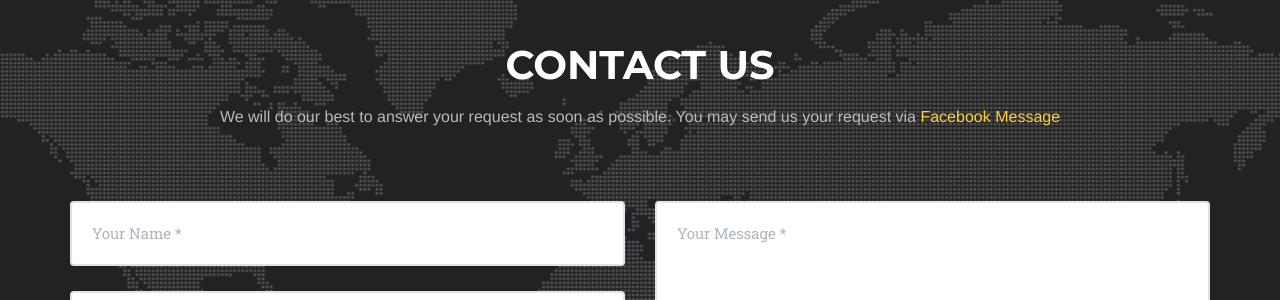
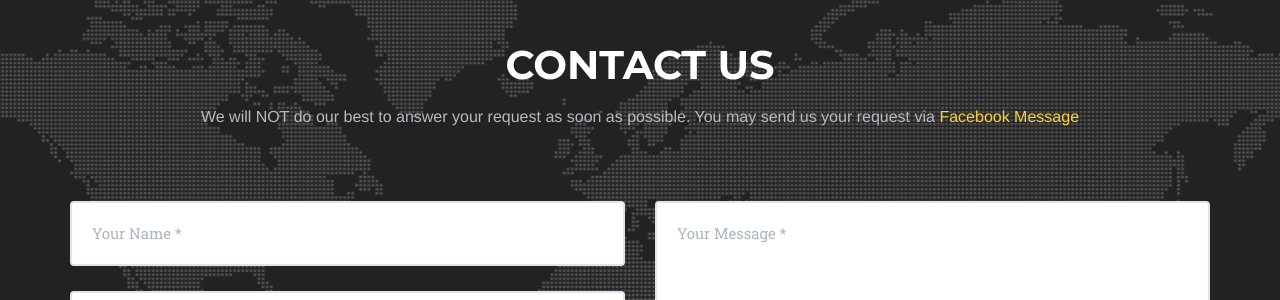
Before and after one commit to NathanWhelan/nathanwhelan.github.io, a Jekyll site: the page built from index.html, in a window 1280 px wide and 900 px high, scrolled down 4532 px. Shown: the part 152-452 px from the top of the window. Built offline with Jekyll 4.4.1, drawn with Linux system fonts in a browser that asks for light colours; some web fonts are replaced.

Commit message:
Update contact.html

```diff
--- a/_includes/contact.html
+++ b/_includes/contact.html
@@ -17,7 +17,7 @@
             <div class="row">
                 <div class="col-lg-12 text-center">
                     <h2 class="section-heading">Contact Us</h2>
-                    <h3 class="section-subheading text-muted">We will do our best to answer your request as soon as possible. You may send us your request via <a href="https://www.facebook.com/malaysianstudentstechnologyconference">Facebook Message</a></h3>
+                    <h3 class="section-subheading text-muted">We will NOT do our best to answer your request as soon as possible. You may send us your request via <a href="https://www.facebook.com/malaysianstudentstechnologyconference">Facebook Message</a></h3>
                 </div>
             </div>
             <div class="row">
```
